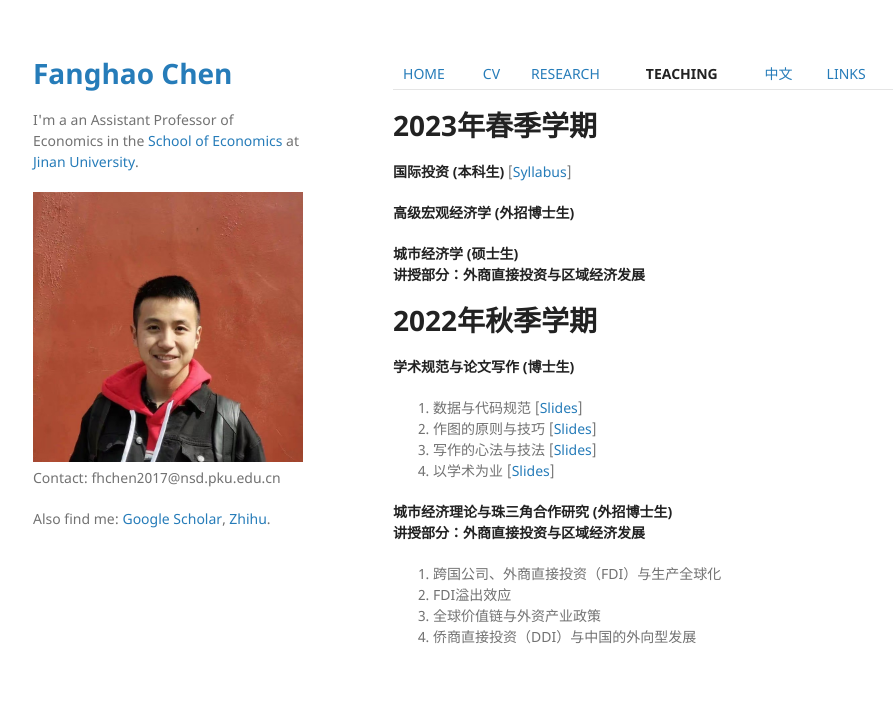
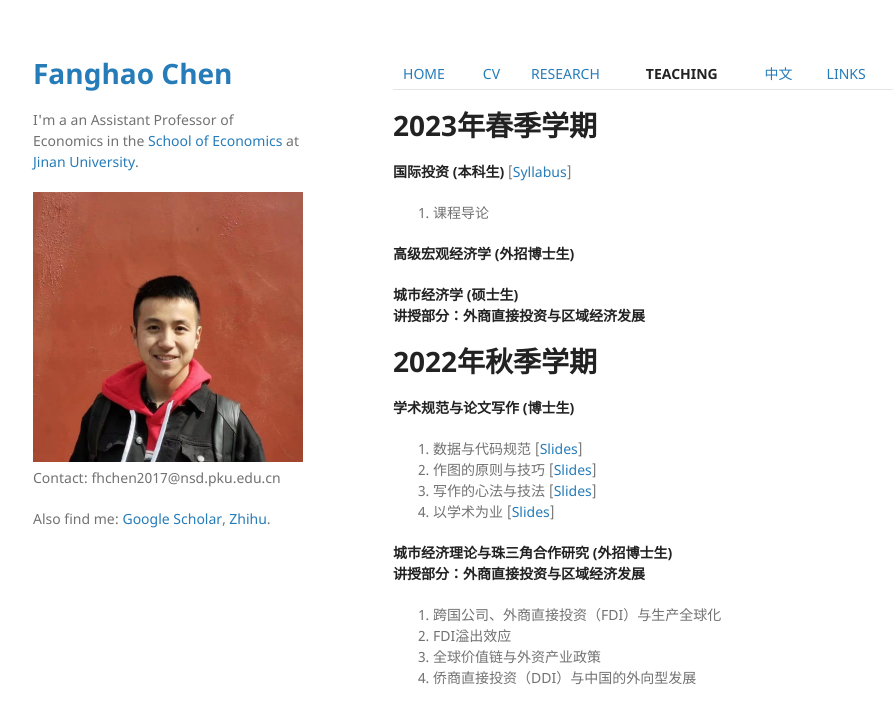
Before and after one commit to FanghaoChen/homepage, a Jekyll site: the page built from teaching.md, in a window 1280 px wide. Shown: the top 724 px of the page, without its empty margins (177-1073 px from the left). Built offline with Jekyll 4.4.1, drawn with Linux system fonts in a browser that asks for light colours; our own code applies the rules of GitHub Pages for plain Markdown files.

Commit message:
Update teaching.md

```diff
--- a/teaching.md
+++ b/teaching.md
@@ -3,6 +3,7 @@
 # 2023年春季学期
 
 **国际投资 (本科生)**  [[Syllabus](./assets/国际投资_课程大纲.pdf)] <br/>
+1. 课程导论
 
 **高级宏观经济学 (外招博士生)** <br/>
 
```
